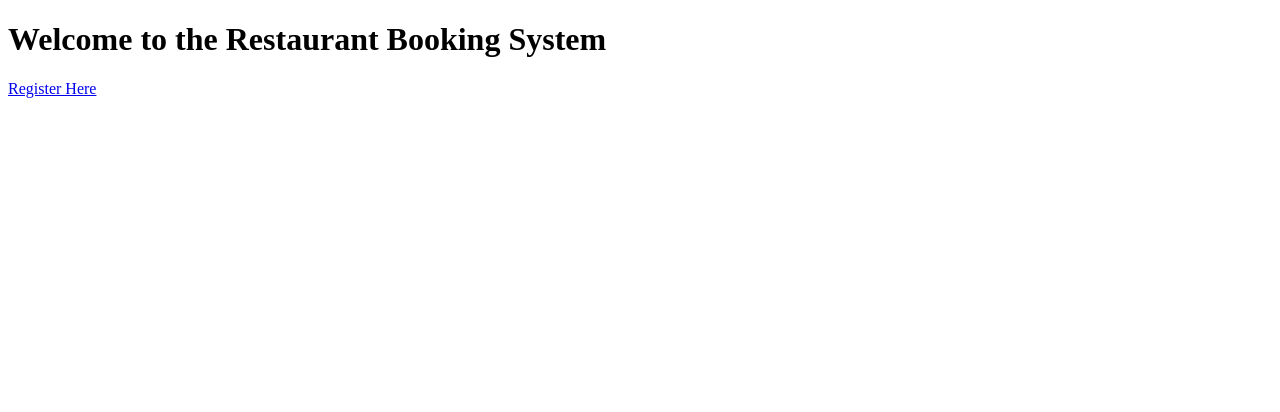
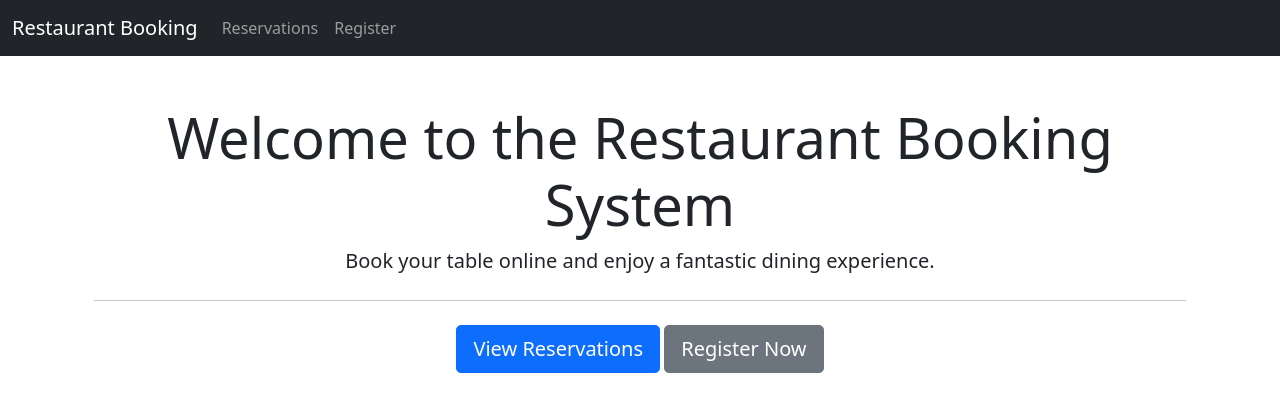
Before and after one commit to Malethrion/Restaurant-booking-system, a Django app: page / in a window 1280 px wide. Shown: the top 412 px of the page. Run offline with Django 4.2, Linux system fonts and the light colour scheme.

Commit message:
updated index.html to relate to base.html

```diff
--- a/bookings/templates/bookings/index.html
+++ b/bookings/templates/bookings/index.html
@@ -1,12 +1,17 @@
-<!DOCTYPE html>
-<html lang="en">
-<head>
-    <meta charset="UTF-8">
-    <meta name="viewport" content="width=device-width, initial-scale=1.0">
-    <title>Welcome</title>
-</head>
-<body>
-    <h1>Welcome to the Restaurant Booking System</h1>
-    <p><a href="{% url 'register' %}">Register Here</a></p>
-</body>
-</html>
+{% extends 'bookings/base.html' %}
+
+{% block title %}
+Welcome to the Restaurant Booking System
+{% endblock %}
+
+{% block content %}
+<div class="container mt-5 text-center">
+    <h1 class="display-4">Welcome to the Restaurant Booking System</h1>
+    <p class="lead">Book your table online and enjoy a fantastic dining experience.</p>
+    <hr class="my-4">
+    <p>
+        <a class="btn btn-primary btn-lg" href="{% url 'list_reservations' %}" role="button">View Reservations</a>
+        <a class="btn btn-secondary btn-lg" href="{% url 'register' %}" role="button">Register Now</a>
+    </p>
+</div>
+{% endblock %}
```
